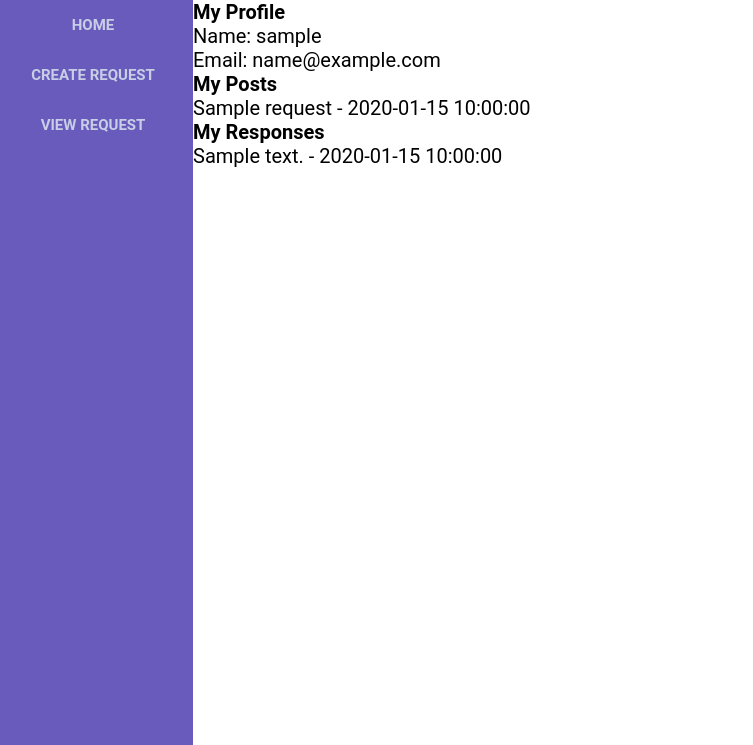
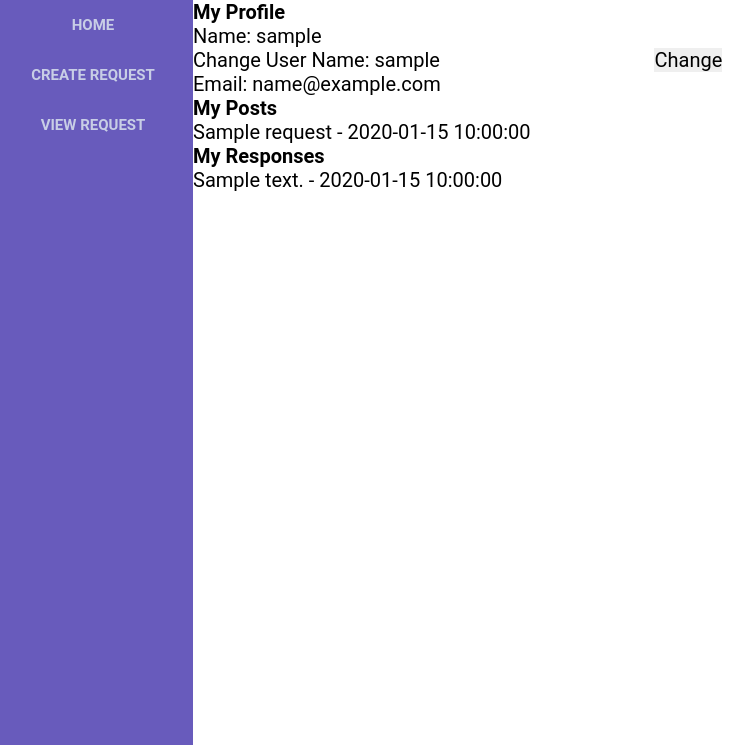
Before and after one commit to flappyfishhh/CITS5505-Web-Dev, a Flask app: page /my-profile in a window 1280 px wide. Shown: the part 55-800 px from the top of the page, without its empty margins (7-760 px from the left). Run offline with Flask 3, Linux system fonts and the light colour scheme; the visitor is signed in with stand-in values (Sample User, id 1); tables that the repository leaves empty hold one stand-in row (values such as "Sample post").

Commit message:
Allow user to change the user name

```diff
--- a/app/routes.py
+++ b/app/routes.py
@@ -143,3 +143,12 @@ def myProfile():
         responses = Response.query.filter_by(user_id=user_id).all()
         return render_template('my-profile.html', user=user, posts=posts, responses=responses)
     return render_template('login.html')
+
+# change user name
+@app.route('/update_user', methods=['POST'])
+def update_user():
+    new_username = request.form['username']
+    user = User.query.get(session['user_id'])
+    user.user_name = new_username
+    db.session.commit()
+    return redirect(url_for('myProfile'))
--- a/app/templates/my-profile.html
+++ b/app/templates/my-profile.html
@@ -1,9 +1,23 @@
-{% extends "base.html" %}
-{% block content %}
-<link rel="stylesheet" href="{{ url_for('static', filename='styling-css/my-profile.css') }}">
+{% extends "base.html" %} {% block content %}
+<link
+  rel="stylesheet"
+  href="{{ url_for('static', filename='styling-css/my-profile.css') }}"
+/>
 <div class="profile-container">
   <h1>My Profile</h1>
   <p>Name: {{ user.user_name }}</p>
+  <!-- allow user to change user name -->
+  <form action="{{ url_for('update_user') }}" method="post">
+    <label for="username">Change User Name:</label>
+    <input
+      type="text"
+      id="username"
+      name="username"
+      value="{{ user.user_name }}"
+      required
+    />
+    <button type="submit">Change</button>
+  </form>
   <p>Email: {{ user.email }}</p>
 
   <h2>My Posts</h2>
```
Lines whose indentation alone changed are shown as unchanged.
